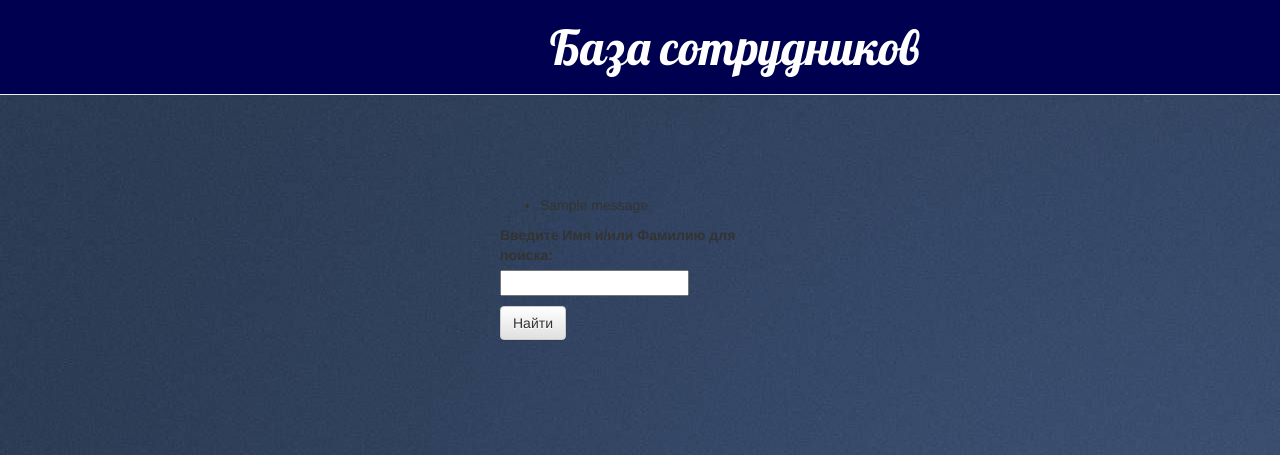
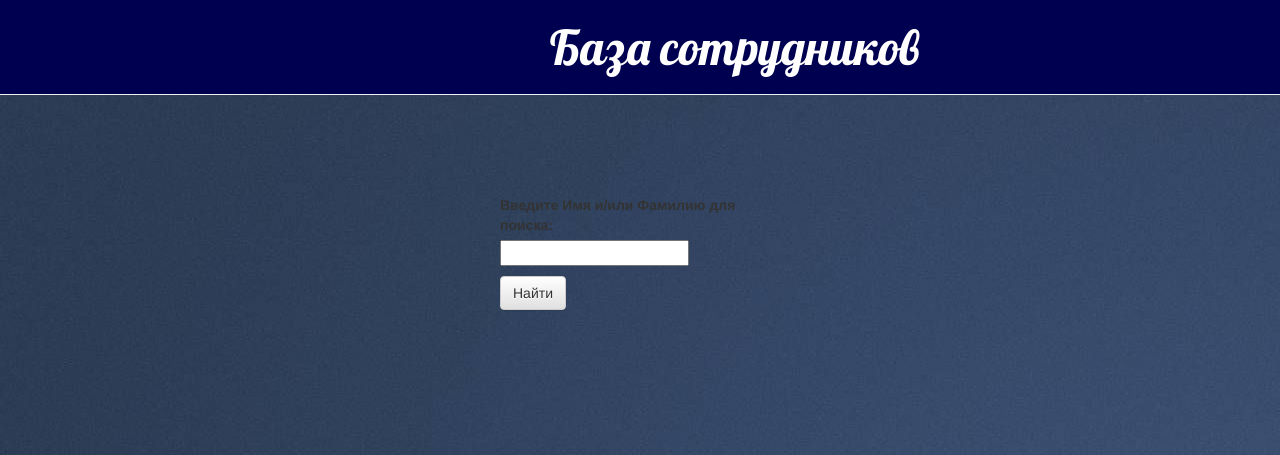
Before and after one commit to Dongoforce/dev_project, a Django app: page /find_person in a window 1280 px wide. Shown: the top 455 px of the page. Run offline with Django 3.2, Linux system fonts and the light colour scheme; tables that the repository leaves empty hold one stand-in row (values such as "Sample post"); one stand-in notice (Sample message) is shown; some libraries are stand-ins or nearby versions.

Commit message:
Dellit messege alarm

```diff
--- a/dev_project/app/templates/find_person.html
+++ b/dev_project/app/templates/find_person.html
@@ -5,13 +5,6 @@
         <title>Найти работника по имени и фамилии</title>
     </head>
     <body>
-    {% if messages %}
-        <ul class="messages">
-            {% for message in messages %}
-                <li{% if message.tags %} class="{{ message.tags }}"{% endif %}>{{ message }}</li>
-            {% endfor %}
-        </ul>
-    {% endif %}
     <!-- Upload form. Note enctype attribute! -->
     <form method="POST" class="post-form">{% csrf_token %}
 		{{ form.as_p }}
```
